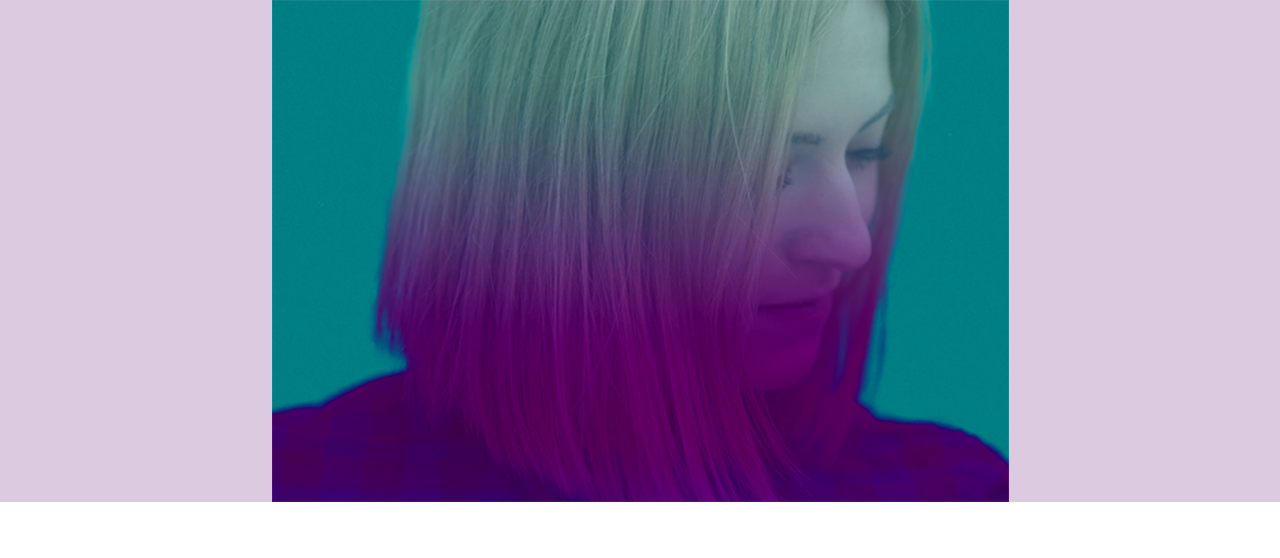
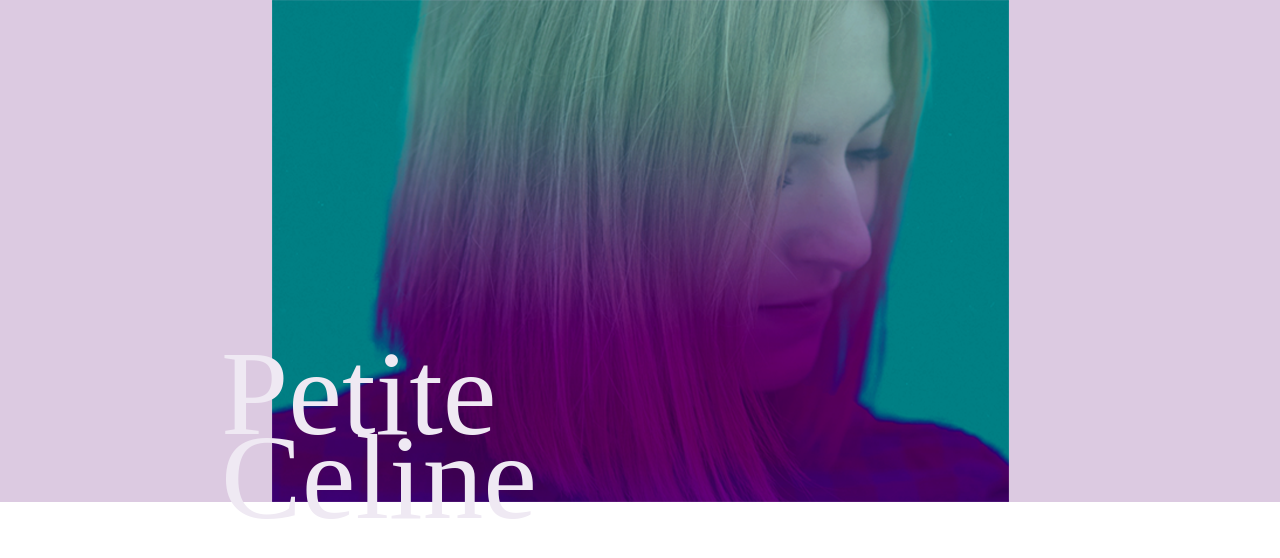
Before and after one commit to Ideal-Poster/PetiteCeline2, an Angular app: page / in a window 1280 px wide. Shown: the top 558 px of the page. Built offline with nearby package versions, Linux system fonts and the light colour scheme.

Commit message:
title page styling

```diff
--- a/src/app/app.component.css
+++ b/src/app/app.component.css
@@ -2,3 +2,11 @@
   display: block;
   background: #dccae1;
 }
+
+/deep/.cardo {
+  font-family: 'Cardo', serif;
+}
+
+/deep/h1 {
+  font-size: 121px;
+}
--- a/src/app/title-page/title-page.component.css
+++ b/src/app/title-page/title-page.component.css
@@ -1,6 +1,18 @@
 .portrait {
+  width: 737px;
+  height: 502px;
   display: block;
-  width: 737px;
   margin-left: auto;
   margin-right: auto;
 }
+
+h1.petite-celine {
+  position: absolute;
+  left: 166px;
+  top: 331px;
+  width: 323px;
+  height: 171px;
+  color: #efe9f3;
+  font-weight: 400;
+  line-height: 84px;
+}
--- a/src/app/title-page/title-page.component.html
+++ b/src/app/title-page/title-page.component.html
@@ -1 +1,6 @@
-<img class="portrait" src="../assets/portrait.png" alt="portrait">
+<div class="row">
+  <div class="col-xs-12">
+    <img class="portrait" src="../assets/portrait.png" alt="portrait">
+    <h1 class="petite-celine cardo">Petite Celine</h1>
+  </div>
+</div>
```
